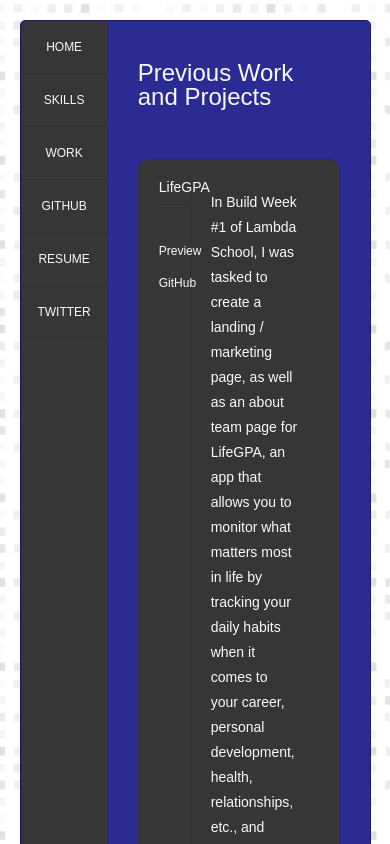
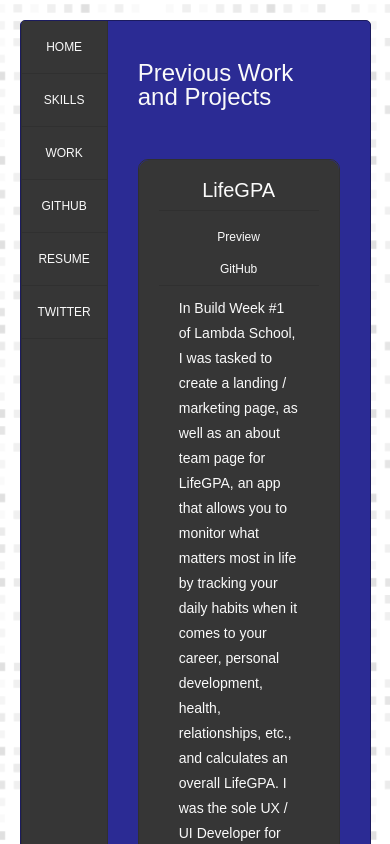
Before and after one commit to alex-lc/pv2, a React (Create React App) app: page /projects in a window 390 px wide. Shown: the top 844 px of the page. Built offline with nearby package versions, Linux system fonts and the light colour scheme.

Commit message:
project card mobile fixes

```diff
--- a/src/components/ProjectCard.js
+++ b/src/components/ProjectCard.js
@@ -17,9 +17,18 @@
         justify-content: space-evenly;
         width: 100%;
 
+        @media (max-width: 800px) {
+            flex-direction: column;
+        }
+
         .title-links {
             width: 20%;
             border-right: 1px solid #303030;
+
+            @media (max-width: 800px) {
+                width: 100%;
+                border-right: none;
+            }
 
             h2 {
                 transition: all 300ms;
@@ -36,6 +45,11 @@
                 @media (max-width: 1000px) {
                     font-size: 1.4rem;
                 }
+
+                @media (max-width: 800px) {
+                    margin-bottom: 1rem;
+                    font-size: 2rem;
+                }
             }
 
             div {
@@ -43,6 +57,11 @@
                 flex-direction: column;
                 text-align: center;
                 margin-top: 3rem;
+
+                @media (max-width: 800px) {
+                    margin-top: 0;
+                    border-bottom: 1px solid #303030;
+                }
 
                 a {
                     margin: 1rem 0;
@@ -77,6 +96,10 @@
             padding: 1rem 2rem;
             width: 80%;
             font-weight: 200;
+
+            @media (max-width: 800px) {
+                width: 100%;
+            }
 
             div {
 
```
